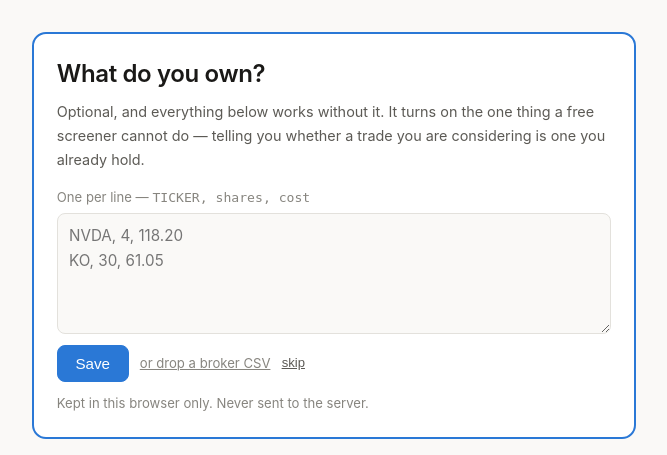
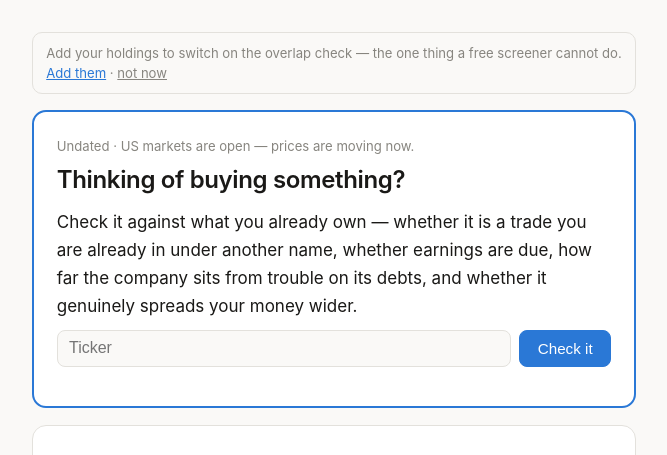
Before and after one commit to Am015-dev/StockScreener, a Flask app: page / in a window 1280 px wide. Shown: the top 455 px of the page, without its empty margins (306-973 px from the left). Run offline with Flask 3, Linux system fonts and the light colour scheme; data comes from the database, SQL or seed files in the repository; data that the repository does not hold is empty; some libraries are stand-ins or nearby versions.

Commit message:
The page opens with information; the holdings ask is one line
"What do you own?" as a full bordered card was the first thing every
visitor saw — the review's biggest single deduction for value density,
and the last structural piece of the old "answer this before you may
see anything" design. It is now a single 31-word line above the day's
news, with "Add them" opening the full form on demand and "not now"
dismissing it for good. Nothing is hidden and nothing is asked twice.

Pinned: the invitation exists, precedes the form, the form does not
ship visible, and the ask stays under forty words.

Co-Authored-By: Claude Opus 5 <noreply@anthropic.com>
Claude-Session: https://claude.ai/code/session_01S83YHWQhzLnAWvKwu83Xo8

```diff
--- a/templates/brief.html
+++ b/templates/brief.html
@@ -77,11 +77,18 @@
        said "I do not see any Moodys like report anywhere" was looking at
        this screen, and they were right: on their device there was
        nothing else on the page. -->
+  <p class="tiny" id="ownInvite" style="display:none;margin:0 0 1rem;padding:.6rem .8rem;
+     border:1px solid var(--line);border-radius:10px">
+    Add your holdings to switch on the overlap check — the one thing a free screener
+    cannot do. <button id="ownOpen" style="background:none;border:none;color:var(--accent);
+    text-decoration:underline;cursor:pointer;padding:0;font:inherit">Add them</button>
+    · <button id="ownNo" style="background:none;border:none;color:var(--ink-3);
+    text-decoration:underline;cursor:pointer;padding:0;font:inherit">not now</button></p>
+
   <div class="card act" id="ownGate" style="display:none">
     <p class="lead" style="margin-bottom:.6rem">What do you own?</p>
-    <p class="muted" style="margin-bottom:1rem">Optional, and everything below works
-      without it. It turns on the one thing a free screener cannot do — telling you
-      whether a trade you are considering is one you already hold.</p>
+    <p class="muted" style="margin-bottom:1rem">Kept in this browser. It switches on the
+      overlap check — whether a trade you are considering is one you already hold.</p>
     <label class="tiny" for="ownText">One per line — <code>TICKER, shares, cost</code></label>
     <textarea id="ownText" rows="4" spellcheck="false"
       placeholder="NVDA, 4, 118.20&#10;KO, 30, 61.05"
@@ -353,7 +360,18 @@ function paintHoldings() {
   const main = document.getElementById("main");
   const bar = document.getElementById("ownBar");
   const answered = (h && h.length) || skipped();
-  gate.style.display = answered ? "none" : "block";
+  // The page must open with information, not a question. Unanswered, the
+  // reader gets a one-line invitation above the day's news; the full form
+  // appears only when they ask for it. "What do you own?" as the first
+  // screen was the review's biggest single deduction for value density.
+  const invite = document.getElementById("ownInvite");
+  if (!answered && !gate.dataset.open) {
+    gate.style.display = "none";
+    if (invite) invite.style.display = "block";
+  } else {
+    gate.style.display = answered ? "none" : "block";
+    if (invite) invite.style.display = "none";
+  }
   // never hidden. The holdings question gates ONE feature — the overlap
   // check — and it used to gate the entire product behind itself.
   main.style.display = "block";
@@ -395,6 +413,16 @@ document.getElementById("ownSave").addEventListener("click", () => {
   }
   saveHoldings(list, `Saved ${list.length} position(s).`);
 });
+document.getElementById("ownOpen").addEventListener("click", () => {
+  const g = document.getElementById("ownGate");
+  g.dataset.open = "1";
+  paintHoldings();
+  document.getElementById("ownText").focus();
+});
+document.getElementById("ownNo").addEventListener("click", () => {
+  try { localStorage.setItem("dipfinder_skipped", "1"); } catch (e) {}
+  paintHoldings();
+});
 document.getElementById("ownSkip").addEventListener("click", () => {
   try { localStorage.setItem("dipfinder_skipped", "1"); } catch (e) {}
   paintHoldings();
@@ -407,7 +435,11 @@ document.getElementById("ownEdit").addEventListener("click", () => {
     localStorage.removeItem("dipfinder_skipped");
     sessionStorage.removeItem("dipfinder_skipped");
   } catch (e) {}
-  document.getElementById("ownGate").style.display = "block";
+  const g = document.getElementById("ownGate");
+  g.dataset.open = "1";
+  g.style.display = "block";
+  const inv = document.getElementById("ownInvite");
+  if (inv) inv.style.display = "none";
   document.getElementById("ownBar").style.display = "none";
   document.getElementById("ownText").focus();
 });
```
Also changed, not shown: tests/test_page_robustness.py (+20 -0 lines).
